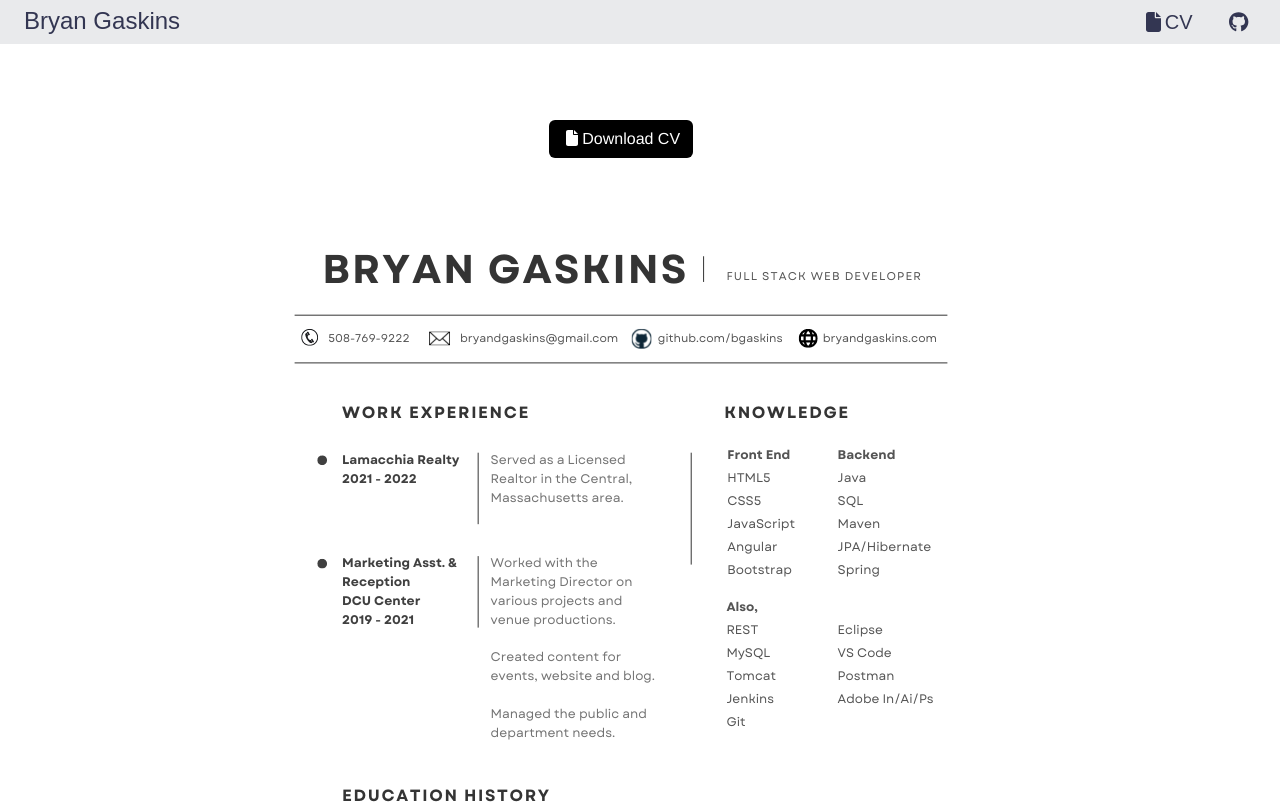
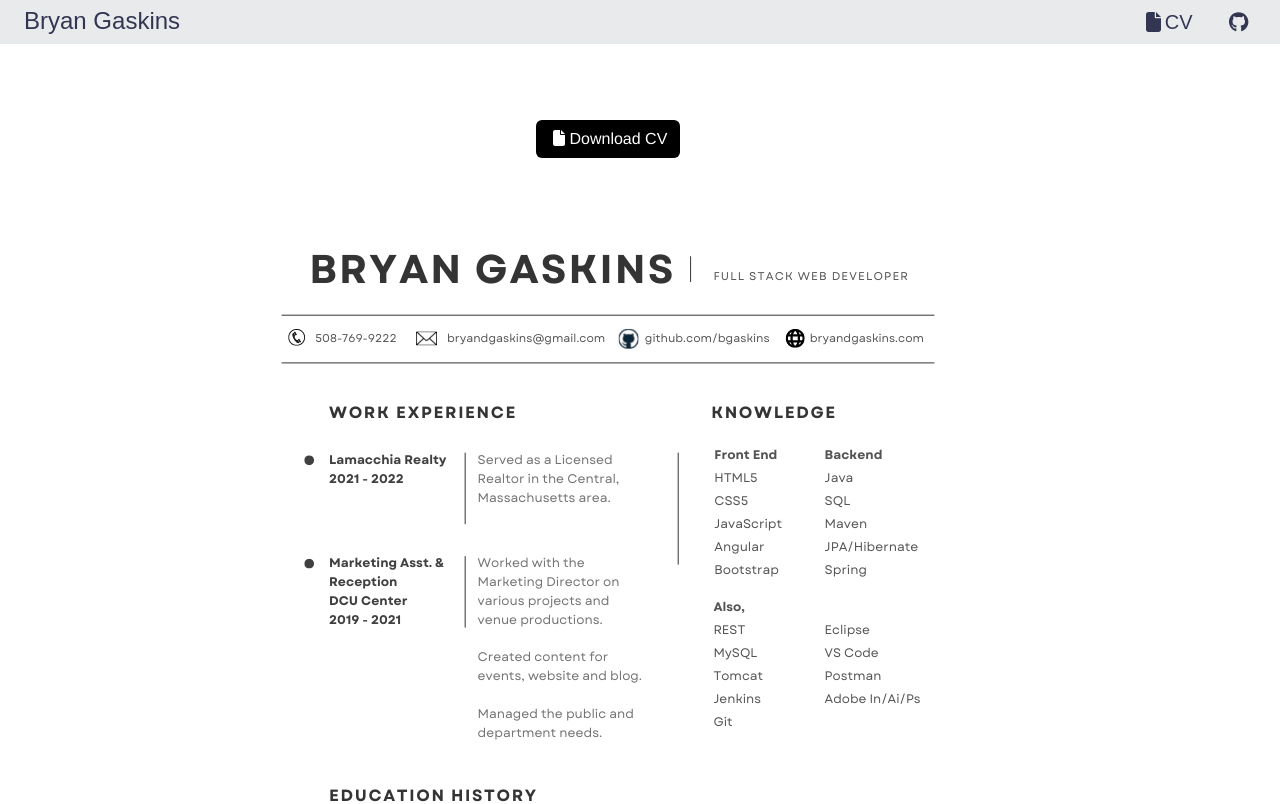
Before and after one commit to bgaskins/portfolio, an Angular app: page /cv in a window 1280 px wide. Shown: the top 804 px of the page. Built offline with nearby package versions, Linux system fonts and the light colour scheme.

Commit message:
Adjusted CV

```diff
--- a/src/app/cv/cv.component.css
+++ b/src/app/cv/cv.component.css
@@ -6,7 +6,7 @@ body {
 .container {
     position:absolute;
     top:15%;
-    left:4%;
+    left:3%;
     height: 100%;
     margin: auto;
     position: absolute;
```
